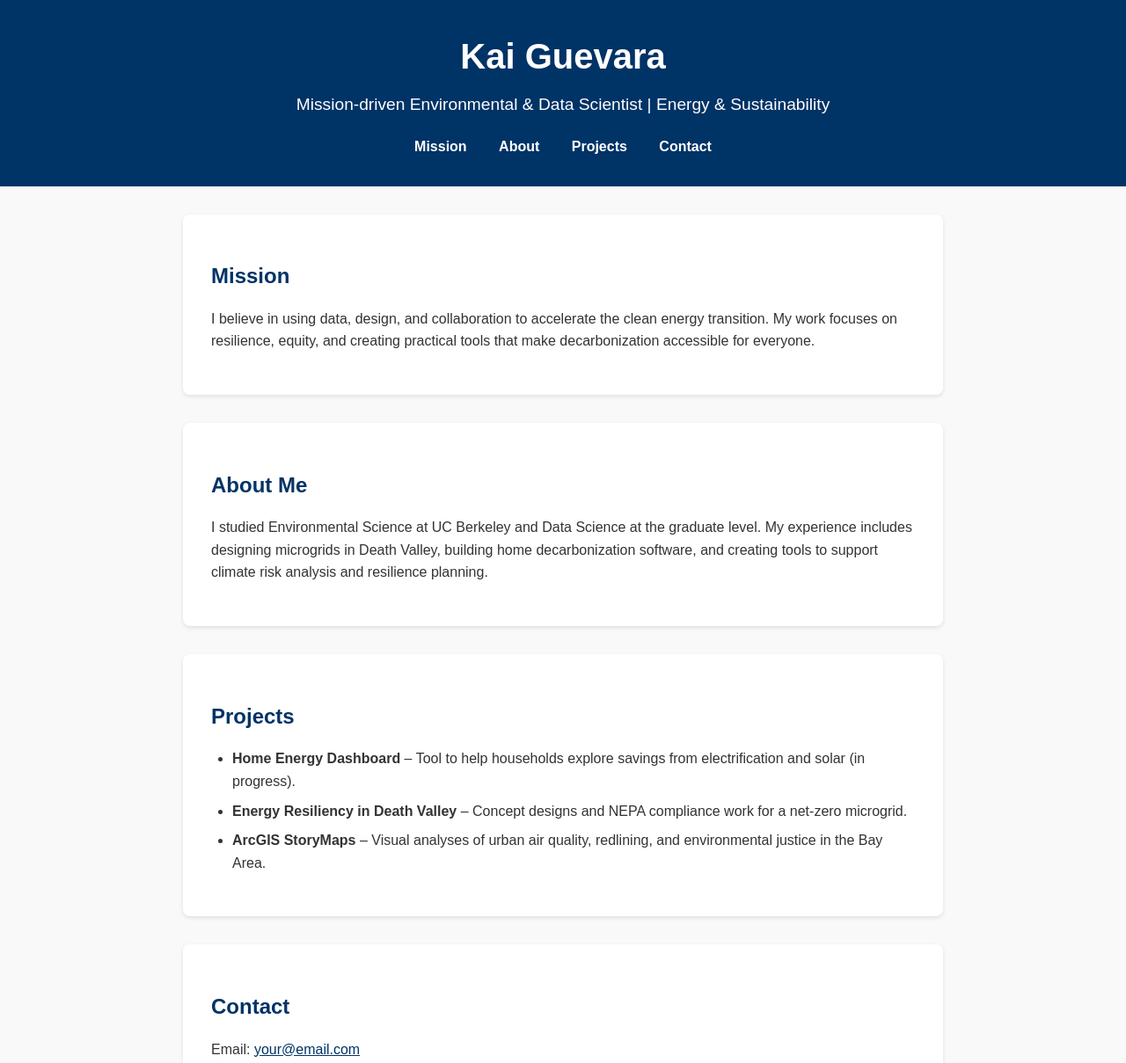
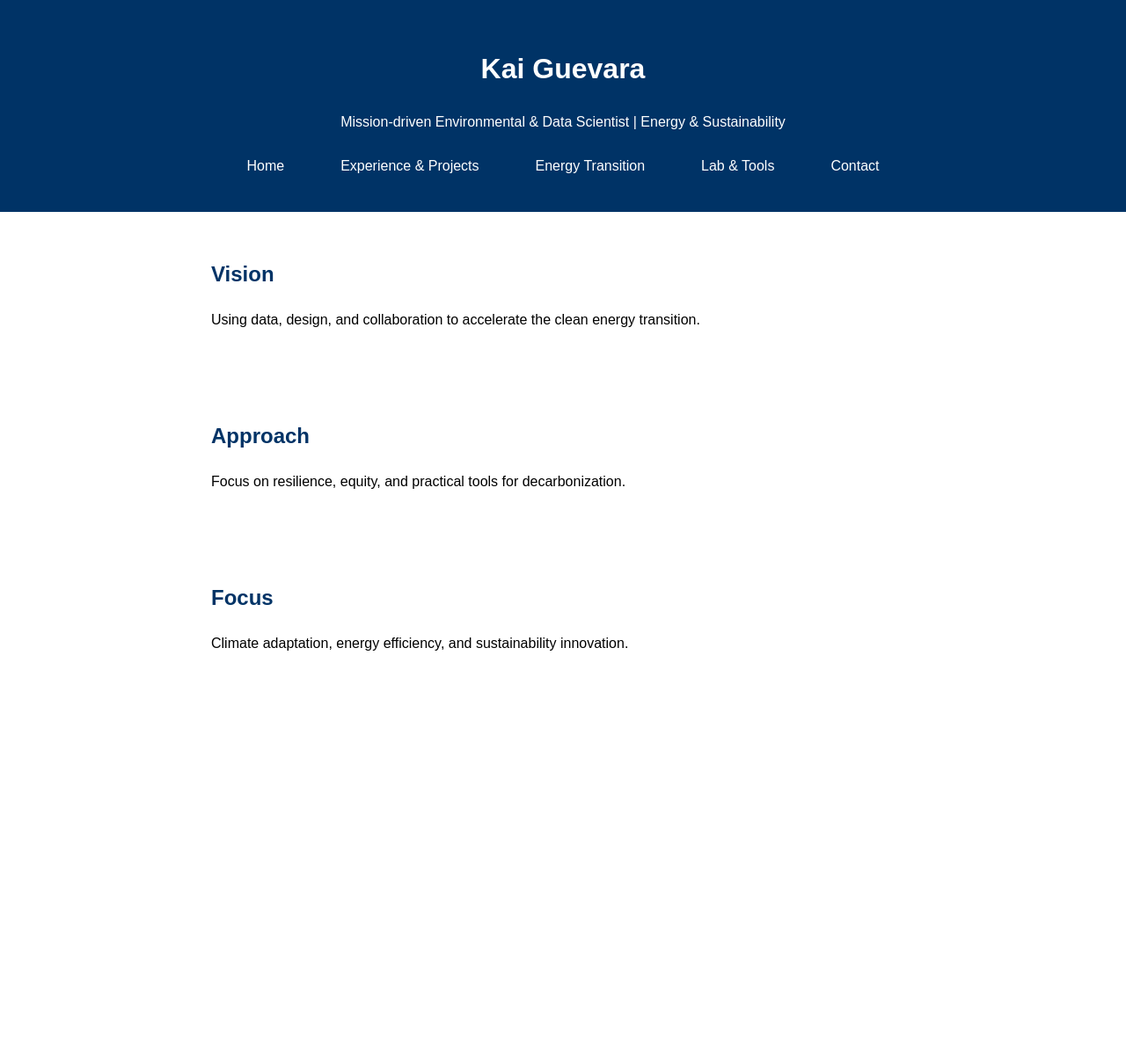
Before and after one commit to kaiguevara/kaiguevara.github.io, a plain HTML site: page index.html in a window 1280 px wide. Shown: the top 1209 px of the page at 88% size. After the commit the page ends 800 px from the top, so only its background shows below. Drawn offline with Linux system fonts and the light colour scheme; files that its build step writes are made by us from their sources.

Commit message:
Add updated multi-page website structure

```diff
--- a/css/style.css
+++ b/css/style.css
@@ -1,89 +1,89 @@
-/* Global Styles */
 body {
   font-family: Arial, sans-serif;
   margin: 0;
   padding: 0;
   line-height: 1.6;
-  background-color: #f9f9f9;
-  color: #333;
 }
 
-/* Header */
 header {
-  background-color: #003366;
+  background: #003366;
   color: white;
   padding: 2rem;
   text-align: center;
 }
 
-header h1 {
+.navbar {
+  list-style: none;
   margin: 0;
-  font-size: 2.5rem;
+  padding: 0;
+  display: flex;
+  justify-content: center;
 }
 
-header p {
-  font-size: 1.2rem;
-  margin-top: 0.5rem;
+.navbar > li {
+  position: relative;
+  margin: 0 1rem;
 }
 
-/* Navigation */
-nav {
-  margin-top: 1rem;
+.navbar a {
+  color: white;
+  text-decoration: none;
+  padding: 0.5rem 1rem;
+  display: block;
 }
 
-nav a {
-  margin: 0 1rem;
-  color: white;
-  text-decoration: none;
-  font-weight: bold;
-  transition: color 0.3s ease;
+.navbar li:hover > a {
+  background-color: #0055a5;
 }
 
-nav a:hover {
-  color: #ffcc00;
+/* Dropdown */
+.dropdown {
+  display: none;
+  position: absolute;
+  top: 100%;
+  left: 0;
+  background: #003366;
+  list-style: none;
+  padding: 0;
+  margin: 0;
+  min-width: 180px;
+}
+
+.dropdown li a {
+  padding: 0.5rem 1rem;
+}
+
+.navbar li:hover .dropdown {
+  display: block;
 }
 
 /* Sections */
 section {
   padding: 2rem;
   max-width: 800px;
-  margin: 2rem auto;
-  background-color: #fff;
-  border-radius: 8px;
-  box-shadow: 0 2px 5px rgba(0,0,0,0.1);
+  margin: auto;
 }
 
-/* Section Headings */
 h2 {
   color: #003366;
-  margin-bottom: 1rem;
 }
 
-/* Lists */
-ul {
-  list-style-type: disc;
-  padding-left: 1.5rem;
+/* Timeline */
+.timeline {
+  list-style: none;
+  padding: 0;
 }
 
-li {
-  margin-bottom: 0.5rem;
+.timeline li {
+  border-left: 2px solid #003366;
+  margin-left: 1rem;
+  padding: 1rem 0 1rem 1rem;
+  position: relative;
 }
 
-/* Links */
-a {
-  color: #003366;
-  text-decoration: underline;
+.timeline li .date {
+  font-weight: bold;
+  position: absolute;
+  left: -80px;
+  top: 0;
 }
-
-a:hover {
-  color: #ff6600;
-}
-
-/* Footer */
-footer {
-  text-align: center;
-  padding: 1.5rem;
-  background-color: #003366;
-  color: white;
-  margin-top: 2rem;
-}
--- a/index.html
+++ b/index.html
@@ -3,48 +3,43 @@
 <head>
   <meta charset="UTF-8">
   <meta name="viewport" content="width=device-width, initial-scale=1.0">
-  <title>Kai Guevara | Mission & Portfolio</title>
-  <link rel="stylesheet" href="style.css">
+  <title>Kai Guevara | Home</title>
+  <link rel="stylesheet" href="css/style.css">
 </head>
 <body>
   <header>
     <h1>Kai Guevara</h1>
     <p>Mission-driven Environmental & Data Scientist | Energy & Sustainability</p>
     <nav>
-      <a href="#mission">Mission</a>
-      <a href="#about">About</a>
-      <a href="#projects">Projects</a>
-      <a href="#contact">Contact</a>
+      <ul class="navbar">
+        <li><a href="index.html">Home</a>
+          <ul class="dropdown">
+            <li><a href="index.html#vision">Vision</a></li>
+            <li><a href="index.html#approach">Approach</a></li>
+            <li><a href="index.html#focus">Focus</a></li>
+          </ul>
+        </li>
+        <li><a href="experiences.html">Experience & Projects</a></li>
+        <li><a href="energy-frontiers.html">Energy Transition</a></li>
+        <li><a href="lab-tools.html">Lab & Tools</a></li>
+        <li><a href="contact.html">Contact</a></li>
+      </ul>
     </nav>
   </header>
 
-  <section id="mission">
-    <h2>Mission</h2>
-    <p>I believe in using data, design, and collaboration to accelerate the clean energy transition.
-    My work focuses on resilience, equity, and creating practical tools that make decarbonization accessible for everyone.</p>
+  <section id="vision">
+    <h2>Vision</h2>
+    <p>Using data, design, and collaboration to accelerate the clean energy transition.</p>
   </section>
 
-  <section id="about">
-    <h2>About Me</h2>
-    <p>I studied Environmental Science at UC Berkeley and Data Science at the graduate level.
-    My experience includes designing microgrids in Death Valley, building home decarbonization software,
-    and creating tools to support climate risk analysis and resilience planning.</p>
+  <section id="approach">
+    <h2>Approach</h2>
+    <p>Focus on resilience, equity, and practical tools for decarbonization.</p>
   </section>
 
-  <section id="projects">
-    <h2>Projects</h2>
-    <ul>
-      <li><strong>Home Energy Dashboard</strong> – Tool to help households explore savings from electrification and solar (in progress).</li>
-      <li><strong>Energy Resiliency in Death Valley</strong> – Concept designs and NEPA compliance work for a net-zero microgrid.</li>
-      <li><strong>ArcGIS StoryMaps</strong> – Visual analyses of urban air quality, redlining, and environmental justice in the Bay Area.</li>
-    </ul>
-  </section>
-
-  <section id="contact">
-    <h2>Contact</h2>
-    <p>Email: <a href="mailto:your@email.com">your@email.com</a></p>
-    <p>LinkedIn: <a href="https://linkedin.com/in/YOUR-LINKEDIN">linkedin.com/in/YOUR-LINKEDIN</a></p>
-    <p>GitHub: <a href="https://github.com/kaiguevara">github.com/kaiguevara</a></p>
+  <section id="focus">
+    <h2>Focus</h2>
+    <p>Climate adaptation, energy efficiency, and sustainability innovation.</p>
   </section>
 </body>
 </html>
--- a/js/script.js
+++ b/js/script.js
@@ -0,0 +1 @@
+console.log("JS loaded");
```
Also changed, not shown: contact.html (+30 -0 lines), energy-frontiers.html (+28 -0 lines), experiences.html (+41 -0 lines), lab-tools.html (+28 -0 lines).
